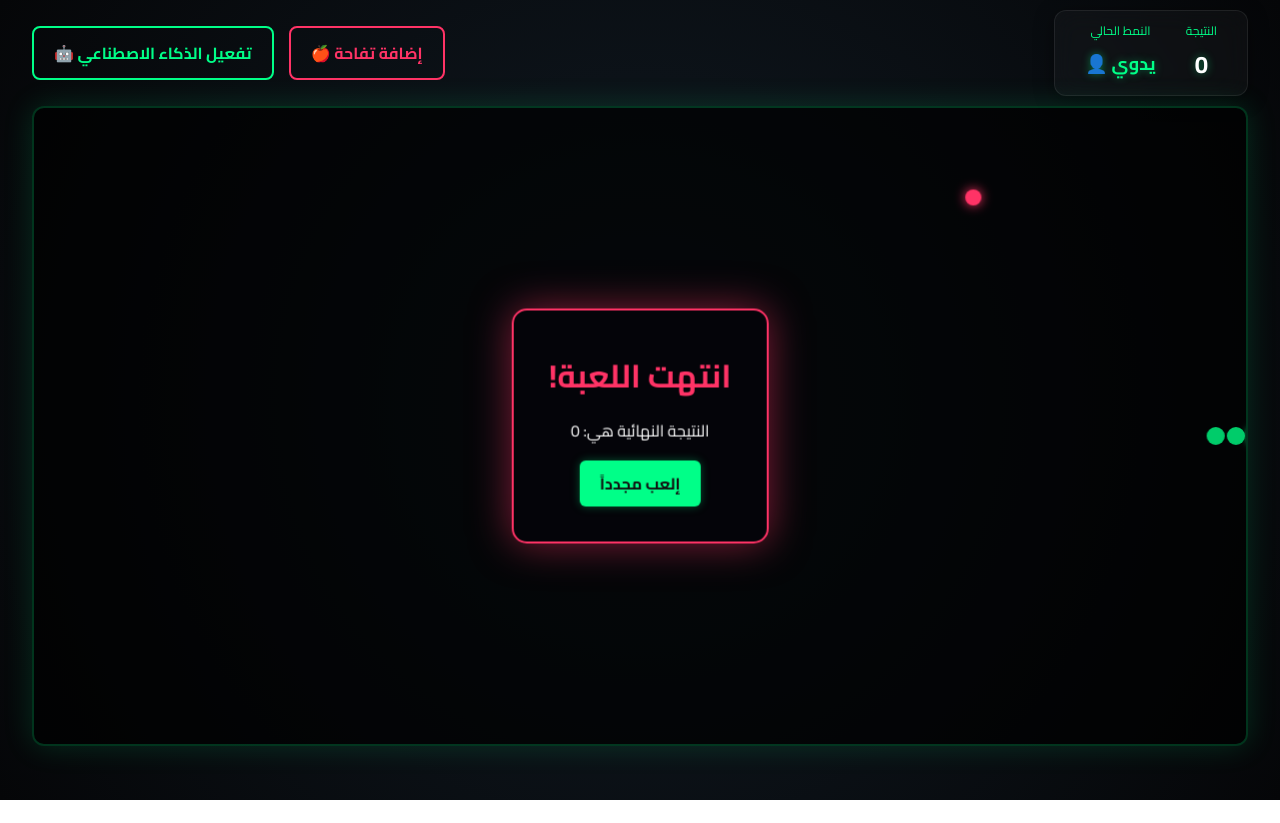
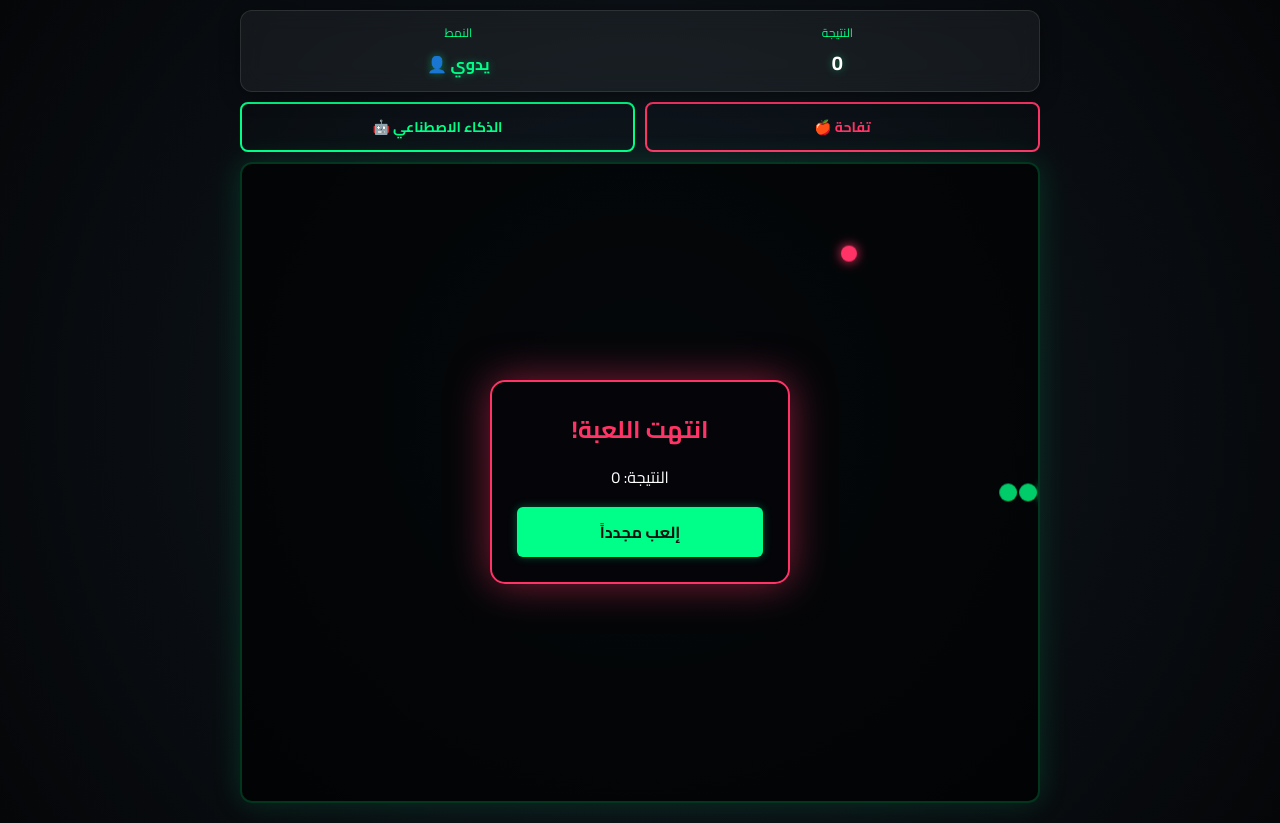
Before and after one commit to 0sohib0/doda, a plain HTML site: page index.html in a window 1280 px wide. Before the commit the page ends 800 px from the top, so only its background shows below. Drawn offline with Linux system fonts and the light colour scheme.

Commit message:
Update index.html

```diff
--- a/index.html
+++ b/index.html
@@ -2,15 +2,11 @@
 <html lang="ar" dir="rtl">
 <head>
     <meta charset="UTF-8">
-    <meta name="viewport" content="width=device-width, initial-scale=1.0">
-    <title>لعبة الدودة الذكية - مساحة عملاقة ومود تلقائي</title>
+    <meta name="viewport" content="width=device-width, initial-scale=1.0, maximum-scale=1.0, user-scalable=no">
+    <title>لعبة الدودة الذكية V2</title>
     <link href="https://fonts.googleapis.com/css2?family=Cairo:wght@400;700&display=swap" rel="stylesheet">
     <style>
-        * {
-            box-sizing: border-box;
-            margin: 0;
-            padding: 0;
-        }
+        * { box-sizing: border-box; margin: 0; padding: 0; }
 
         body {
             background: radial-gradient(circle at center, #111b24 0%, #050608 100%);
@@ -27,85 +23,68 @@
 
         .header-panel {
             display: flex;
-            justify-content: space-between;
+            flex-direction: column; /* تحسين العرض للهواتف */
             align-items: center;
-            width: 95vw;
-            max-width: 1400px;
+            width: 100%;
+            max-width: 800px;
             margin-bottom: 10px;
-            gap: 15px;
+            gap: 10px;
         }
 
         .glass-panel {
-            background: rgba(255, 255, 255, 0.03);
+            background: rgba(255, 255, 255, 0.05);
             backdrop-filter: blur(12px);
             -webkit-backdrop-filter: blur(12px);
-            border: 1px solid rgba(255, 255, 255, 0.08);
+            border: 1px solid rgba(255, 255, 255, 0.1);
             border-radius: 12px;
-            padding: 8px 30px;
+            padding: 10px 20px;
             display: flex;
-            gap: 30px;
+            width: 100%;
+            justify-content: space-around;
             box-shadow: 0 4px 20px rgba(0, 0, 0, 0.4);
         }
 
-        .stat-box {
-            text-align: center;
-        }
+        .stat-box { text-align: center; }
+        .stat-label { font-size: 12px; color: #00ff88; text-transform: uppercase; }
+        .stat-value { font-size: 20px; font-weight: bold; color: #fff; text-shadow: 0 0 8px rgba(0, 255, 136, 0.4); }
 
-        .stat-label {
-            font-size: 12px;
-            color: #00ff88;
-            text-transform: uppercase;
-        }
-
-        .stat-value {
-            font-size: 24px;
-            font-weight: bold;
-            color: #fff;
-            text-shadow: 0 0 8px rgba(0, 255, 136, 0.4);
-        }
-
-        /* حاوية الأزرار لتنظيمها */
         .buttons-container {
             display: flex;
-            gap: 15px;
+            gap: 10px;
+            width: 100%;
+            justify-content: center;
+            flex-wrap: wrap; /* السماح بالتفاف الأزرار في الهواتف */
         }
 
         .mode-button {
-            padding: 10px 20px;
+            flex: 1;
+            min-width: 140px;
+            padding: 10px;
             font-family: 'Cairo', sans-serif;
             font-weight: bold;
-            font-size: 16px;
+            font-size: 14px;
             border: 2px solid #00ff88;
             background: transparent;
             color: #00ff88;
             border-radius: 8px;
             cursor: pointer;
             transition: all 0.3s ease;
+            text-align: center;
         }
 
         .mode-button.active {
-            background: #00ff88;
-            color: #111;
-            box-shadow: 0 0 15px rgba(0, 255, 136, 0.6);
+            background: #00ff88; color: #111; box-shadow: 0 0 15px rgba(0, 255, 136, 0.6);
         }
 
-        /* تنسيق خاص لزر إضافة التفاح */
-        .apple-button {
-            border-color: #ff3366;
-            color: #ff3366;
-        }
-
-        .apple-button:hover {
-            background: #ff3366;
-            color: #fff;
-            box-shadow: 0 0 15px rgba(255, 51, 102, 0.6);
-        }
+        .apple-button { border-color: #ff3366; color: #ff3366; }
+        .apple-button:hover { background: #ff3366; color: #fff; box-shadow: 0 0 15px rgba(255, 51, 102, 0.6); }
 
         #canvasContainer {
             position: relative;
-            width: 95vw;
-            height: 80vh;
-            max-width: 1400px;
+            width: 100%;
+            flex-grow: 1;
+            max-width: 800px;
+            margin-bottom: 10px;
         }
 
         canvas {
@@ -120,11 +99,10 @@
 
         #gameOverScreen {
             position: absolute;
-            top: 50%;
-            left: 50%;
+            top: 50%; left: 50%;
             transform: translate(-50%, -50%);
             background: rgba(5, 5, 10, 0.95);
-            padding: 35px;
+            padding: 25px;
             border-radius: 15px;
             border: 2px solid #ff3366;
             text-align: center;
@@ -132,30 +110,17 @@
             backdrop-filter: blur(8px);
             box-shadow: 0 0 40px rgba(255, 51, 102, 0.5);
             z-index: 10;
+            width: 80%;
+            max-width: 300px;
         }
 
-        #gameOverScreen h2 {
-            color: #ff3366;
-            font-size: 32px;
-            margin-bottom: 10px;
-        }
-
+        #gameOverScreen h2 { color: #ff3366; font-size: 24px; margin-bottom: 10px; }
         .restart-btn {
-            margin-top: 15px;
-            padding: 8px 20px;
-            font-size: 16px;
-            font-family: 'Cairo', sans-serif;
-            font-weight: bold;
-            color: #111;
-            background: #00ff88;
-            border: none;
-            border-radius: 6px;
-            cursor: pointer;
-            box-shadow: 0 0 10px rgba(0, 255, 136, 0.3);
-        }
-
-        .restart-btn:hover {
-            background: #00cc6a;
+            margin-top: 15px; padding: 10px 20px; font-size: 16px;
+            font-family: 'Cairo', sans-serif; font-weight: bold;
+            color: #111; background: #00ff88; border: none;
+            border-radius: 6px; cursor: pointer; box-shadow: 0 0 10px rgba(0, 255, 136, 0.3);
+            width: 100%;
         }
     </style>
 </head>
@@ -168,24 +133,22 @@
                 <div class="stat-value" id="score">0</div>
             </div>
             <div class="stat-box">
-                <div class="stat-label">النمط الحالي</div>
-                <div class="stat-value" id="currentMode" style="color: #00ff88; font-size: 18px; margin-top: 5px;">يدوي 👤</div>
+                <div class="stat-label">النمط</div>
+                <div class="stat-value" id="currentMode" style="color: #00ff88; font-size: 16px; margin-top: 5px;">يدوي 👤</div>
             </div>
         </div>
 
         <div class="buttons-container">
-            <button class="mode-button apple-button" onclick="addAppleBtnClick()">إضافة تفاحة 🍎</button>
-
-            <button class="mode-button" id="aiBtn" onclick="toggleAIMode()">تفعيل الذكاء الاصطناعي 🤖</button>
+            <button class="mode-button apple-button" onclick="addAppleBtnClick()">تفاحة 🍎</button>
+            <button class="mode-button" id="aiBtn" onclick="toggleAIMode()">الذكاء الاصطناعي 🤖</button>
         </div>
     </div>
 
     <div id="canvasContainer">
         <canvas id="gameCanvas"></canvas>
-
         <div id="gameOverScreen">
             <h2>انتهت اللعبة!</h2>
-            <p>النتيجة النهائية هي: <span id="finalScore">0</span></p>
+            <p>النتيجة: <span id="finalScore">0</span></p>
             <button class="restart-btn" onclick="resetGame()">إلعب مجدداً</button>
         </div>
     </div>
@@ -199,10 +162,7 @@
         let score = 0;
         let dx = gridSize;
         let dy = 0;
-
-        // تحويل الطعام إلى مصفوفة ليدعم وجود أكثر من تفاحة
         let foods = [];
-
         let changingDirection = false;
         let gameLoopTimeout;
         let isAIMode = false;
@@ -215,7 +175,6 @@
 
         function initGame() {
             resizeCanvas();
-
             const startX = Math.floor((canvas.width / 2) / gridSize) * gridSize;
             const startY = Math.floor((canvas.height / 2) / gridSize) * gridSize;
 
@@ -224,18 +183,11 @@
                 { x: startX - gridSize, y: startY },
                 { x: startX - gridSize * 2, y: startY }
             ];
-            score = 0;
-            dx = gridSize;
-            dy = 0;
-            foods = []; // تصفير قائمة الطعام
+            score = 0; dx = gridSize; dy = 0; foods = [];
 
             document.getElementById('score').innerText = score;
             document.getElementById('gameOverScreen').style.display = 'none';
-
-            // إضافة أول تفاحة عند بدء اللعبة
-            addRandomFood();
-
-            main();
+            addRandomFood(); main();
         }
 
         document.addEventListener("keydown", changeDirection);
@@ -246,25 +198,15 @@
             const modeText = document.getElementById("currentMode");
 
             if (isAIMode) {
-                btn.innerText = "تعطيل الذكاء الاصطناعي 👤";
-                btn.classList.add("active");
-                modeText.innerText = "تلقائي 🤖";
-                modeText.style.color = "#ffaa00";
+                btn.innerText = "إيقاف البوت 👤"; btn.classList.add("active");
+                modeText.innerText = "تلقائي 🤖"; modeText.style.color = "#ffaa00";
             } else {
-                btn.innerText = "تفعيل الذكاء الاصطناعي 🤖";
-                btn.classList.remove("active");
-                modeText.innerText = "يدوي 👤";
-                modeText.style.color = "#00ff88";
+                btn.innerText = "تشغيل البوت 🤖"; btn.classList.remove("active");
+                modeText.innerText = "يدوي 👤"; modeText.style.color = "#00ff88";
             }
         }
 
-        // دالة زر إضافة التفاح
-        function addAppleBtnClick() {
-            // إضافة 3 تفاحات في كل ضغطة لزيادة المتعة (يمكنك تعديلها لـ 1 إذا أردت)
-            addRandomFood();
-            addRandomFood();
-            addRandomFood();
-        }
+        function addAppleBtnClick() { addRandomFood(); addRandomFood(); }
 
         function main() {
             if (hasGameEnded()) {
@@ -272,89 +214,93 @@
                 document.getElementById('gameOverScreen').style.display = 'block';
                 return;
             }
-
             changingDirection = false;
-
-            if (isAIMode) {
-                runAI();
-            }
+            if (isAIMode) runAI();
 
             gameLoopTimeout = setTimeout(function onTick() {
-                clearCanvas();
-                drawFoods();
-                advanceSnake();
-                drawSnake();
-                main();
+                clearCanvas(); drawFoods(); advanceSnake(); drawSnake(); main();
             }, 70);
         }
 
-        function clearCanvas() {
-            ctx.clearRect(0, 0, canvas.width, canvas.height);
+        function clearCanvas() { ctx.clearRect(0, 0, canvas.width, canvas.height); }
+
+        // دالة مساعدة للذكاء الاصطناعي لفحص ما إذا كان المربع آمناً
+        function isSafe(x, y) {
+            if (x < 0 || x >= canvas.width || y < 0 || y >= canvas.height) return false;
+            for (let i = 0; i < snake.length - 1; i++) { // نستثني الذيل لأنه سيتحرك
+                if (snake[i].x === x && snake[i].y === y) return false;
+            }
+            return true;
         }
 
+        // دالة تحسب عدد المسارات الحرة المتاحة (الرؤية المستقبلية)
+        function countFreeSpaces(x, y) {
+            let free = 0;
+            if (isSafe(x + gridSize, y)) free++;
+            if (isSafe(x - gridSize, y)) free++;
+            if (isSafe(x, y + gridSize)) free++;
+            if (isSafe(x, y - gridSize)) free++;
+            return free;
+        }
+
+        // خوارزمية الذكاء الاصطناعي المطورة (V2)
         function runAI() {
             const head = snake[0];
-
-            // إذا لم يكن هناك طعام، الدودة ستكمل طريقها فقط
             if (foods.length === 0) return;
 
-            // 1. العثور على أقرب تفاحة
             let targetFood = foods[0];
             let minDistanceToFood = Infinity;
 
             for (let i = 0; i < foods.length; i++) {
                 const dist = Math.abs(head.x - foods[i].x) + Math.abs(head.y - foods[i].y);
                 if (dist < minDistanceToFood) {
-                    minDistanceToFood = dist;
-                    targetFood = foods[i];
+                    minDistanceToFood = dist; targetFood = foods[i];
                 }
             }
 
             const directions = [
-                { x: gridSize, y: 0 },
-                { x: -gridSize, y: 0 },
-                { x: 0, y: gridSize },
-                { x: 0, y: -gridSize }
+                { x: gridSize, y: 0 }, { x: -gridSize, y: 0 },
+                { x: 0, y: gridSize }, { x: 0, y: -gridSize }
             ];
 
             let bestDir = null;
-            let minDistance = Infinity;
+            let bestScore = -Infinity; // نظام تنقيط لاختيار أفضل حركة
 
             for (const dir of directions) {
-                if (dir.x === -dx && dir.y === -dy) continue;
+                if (dir.x === -dx && dir.y === -dy) continue; // لا تعود للخلف
 
                 const nextX = head.x + dir.x;
                 const nextY = head.y + dir.y;
 
-                if (nextX < 0 || nextX >= canvas.width || nextY < 0 || nextY >= canvas.height) continue;
+                if (!isSafe(nextX, nextY)) continue;
 
-                let collisionWithBody = false;
-                for (let i = 0; i < snake.length; i++) {
-                    if (snake[i].x === nextX && snake[i].y === nextY) {
-                        collisionWithBody = true;
-                        break;
-                    }
+                const distance = Math.abs(nextX - targetFood.x) + Math.abs(nextY - targetFood.y);
+                const freeSpaces = countFreeSpaces(nextX, nextY); // التفكير للمستقبل
+
+                // التنقيط: نفضل المسافة الأقصر، ولكننا نعطي أولوية قصوى للمساحات المفتوحة لتجنب الحصار
+                let moveScore = -distance; // المسافة الأقل أفضل
+
+                if (freeSpaces === 0) {
+                    moveScore -= 10000; // مسار مسدود! تجنبه بأي ثمن
+                } else if (freeSpaces === 1) {
+                    moveScore -= 1000;  // مسار خطير (قد يكون نفقاً)
+                } else {
+                    moveScore += freeSpaces * 10; // مكافأة للمسارات المفتوحة
                 }
-                if (collisionWithBody) continue;
 
-                // حساب المسافة إلى أقرب تفاحة (targetFood)
-                const distance = Math.abs(nextX - targetFood.x) + Math.abs(nextY - targetFood.y);
-
-                if (distance < minDistance) {
-                    minDistance = distance;
+                if (moveScore > bestScore) {
+                    bestScore = moveScore;
                     bestDir = dir;
                 }
             }
 
+            // إذا وجد مساراً أفضل، قم بتغيير الاتجاه
             if (bestDir) {
-                dx = bestDir.x;
-                dy = bestDir.y;
+                dx = bestDir.x; dy = bestDir.y;
             }
         }
 
-        function drawSnake() {
-            snake.forEach(drawSnakePart);
-        }
+        function drawSnake() { snake.forEach(drawSnakePart); }
 
         function drawSnakePart(snakePart, index) {
             const isHead = index === 0;
@@ -362,41 +308,25 @@
             const centerY = snakePart.y + gridSize / 2;
             const radius = gridSize / 2 - 1;
 
-            ctx.beginPath();
-            ctx.arc(centerX, centerY, radius, 0, 2 * Math.PI);
+            ctx.beginPath(); ctx.arc(centerX, centerY, radius, 0, 2 * Math.PI);
+            if (isHead) {
+                ctx.fillStyle = "#00ff88"; ctx.shadowColor = "#00ff88"; ctx.shadowBlur = 8;
+            } else {
+                ctx.fillStyle = "#00cc6a"; ctx.shadowBlur = 0;
+            }
+            ctx.fill(); ctx.closePath();
 
-            if (isHead) {
-                ctx.fillStyle = "#00ff88";
-                ctx.shadowColor = "#00ff88";
-                ctx.shadowBlur = 8;
-            } else {
-                ctx.fillStyle = "#00cc6a";
-                ctx.shadowBlur = 0;
-            }
-
-            ctx.fill();
-            ctx.closePath();
-
-            if (isHead) {
-                drawEyes(centerX, centerY);
-            }
+            if (isHead) drawEyes(centerX, centerY);
         }
 
         function drawEyes(x, y) {
             ctx.fillStyle = "white";
             let eye1X, eye1Y, eye2X, eye2Y;
-            const eyeOffset = 4;
-
-            if (dx > 0) {
-                eye1X = x + eyeOffset; eye1Y = y - eyeOffset; eye2X = x + eyeOffset; eye2Y = y + eyeOffset;
-            } else if (dx < 0) {
-                eye1X = x - eyeOffset; eye1Y = y - eyeOffset; eye2X = x - eyeOffset; eye2Y = y + eyeOffset;
-            } else if (dy > 0) {
-                eye1X = x - eyeOffset; eye1Y = y + eyeOffset; eye2X = x + eyeOffset; eye2Y = y + eyeOffset;
-            } else {
-                eye1X = x - eyeOffset; eye1Y = y - eyeOffset; eye2X = x + eyeOffset; eye2Y = y - eyeOffset;
-            }
-
+            const offset = 4;
+            if (dx > 0) { eye1X = x + offset; eye1Y = y - offset; eye2X = x + offset; eye2Y = y + offset; }
+            else if (dx < 0) { eye1X = x - offset; eye1Y = y - offset; eye2X = x - offset; eye2Y = y + offset; }
+            else if (dy > 0) { eye1X = x - offset; eye1Y = y + offset; eye2X = x + offset; eye2Y = y + offset; }
+            else { eye1X = x - offset; eye1Y = y - offset; eye2X = x + offset; eye2Y = y - offset; }
             ctx.beginPath(); ctx.arc(eye1X, eye1Y, 3, 0, 2 * Math.PI); ctx.fill();
             ctx.beginPath(); ctx.arc(eye2X, eye2Y, 3, 0, 2 * Math.PI); ctx.fill();
         }
@@ -405,116 +335,49 @@
             const head = { x: snake[0].x + dx, y: snake[0].y + dy };
             snake.unshift(head);
 
-            // التحقق مما إذا كان رأس الدودة قد اصطدم بأي تفاحة في المصفوفة
-            let eatenFoodIndex = -1;
-            for (let i = 0; i < foods.length; i++) {
-                if (snake[0].x === foods[i].x && snake[0].y === foods[i].y) {
-                    eatenFoodIndex = i;
-                    break;
-                }
-            }
-
-            if (eatenFoodIndex !== -1) {
-                // زيادة النتيجة
-                score += 10;
-                document.getElementById('score').innerText = score;
-
-                // إزالة التفاحة التي تم أكلها من المصفوفة
-                foods.splice(eatenFoodIndex, 1);
-
-                // إضافة تفاحة جديدة كبديل للمحافظة على استمرارية اللعبة
-                addRandomFood();
+            let eatenIndex = foods.findIndex(f => snake[0].x === f.x && snake[0].y === f.y);
+            if (eatenIndex !== -1) {
+                score += 10; document.getElementById('score').innerText = score;
+                foods.splice(eatenIndex, 1); addRandomFood();
             } else {
-                snake.pop(); // حذف الذيل إذا لم يتم الأكل
+                snake.pop();
             }
         }
 
-        // رسم كل التفاحات الموجودة في المصفوفة
         function drawFoods() {
             foods.forEach(food => {
-                const centerX = food.x + gridSize / 2;
-                const centerY = food.y + gridSize / 2;
-                const radius = gridSize / 2 - 2;
-
-                ctx.shadowColor = "#ff3366";
-                ctx.shadowBlur = 12;
-
-                ctx.beginPath();
-                ctx.arc(centerX, centerY, radius, 0, 2 * Math.PI);
-                ctx.fillStyle = "#ff3366";
-                ctx.fill();
-                ctx.closePath();
-
-                ctx.shadowBlur = 0; // إيقاف التوهج لبقية الأشكال
+                const cx = food.x + gridSize / 2, cy = food.y + gridSize / 2, r = gridSize / 2 - 2;
+                ctx.shadowColor = "#ff3366"; ctx.shadowBlur = 12;
+                ctx.beginPath(); ctx.arc(cx, cy, r, 0, 2 * Math.PI);
+                ctx.fillStyle = "#ff3366"; ctx.fill(); ctx.closePath();
+                ctx.shadowBlur = 0;
             });
         }
 
-        // دالة توليد تفاحة عشوائية جديدة وإضافتها للمصفوفة
         function addRandomFood() {
             const maxX = (canvas.width - gridSize) / gridSize;
             const maxY = (canvas.height - gridSize) / gridSize;
+            let nx, ny, valid = false, attempts = 0;
 
-            let newFoodX, newFoodY;
-            let isValidPosition = false;
-            let attempts = 0;
-
-            // محاولة إيجاد مكان فارغ لا يتقاطع مع الدودة أو التفاح الآخر
-            while (!isValidPosition && attempts < 100) {
-                newFoodX = Math.floor(Math.random() * maxX) * gridSize;
-                newFoodY = Math.floor(Math.random() * maxY) * gridSize;
-                isValidPosition = true;
-
-                // التحقق من التقاطع مع الدودة
-                for (let part of snake) {
-                    if (part.x === newFoodX && part.y === newFoodY) {
-                        isValidPosition = false; break;
-                    }
-                }
-
-                // التحقق من التقاطع مع تفاح موجود بالفعل
-                if (isValidPosition) {
-                    for (let food of foods) {
-                        if (food.x === newFoodX && food.y === newFoodY) {
-                            isValidPosition = false; break;
-                        }
-                    }
-                }
+            while (!valid && attempts < 100) {
+                nx = Math.floor(Math.random() * maxX) * gridSize;
+                ny = Math.floor(Math.random() * maxY) * gridSize;
+                valid = !snake.some(p => p.x === nx && p.y === ny) && !foods.some(f => f.x === nx && f.y === ny);
                 attempts++;
             }
-
-            if (isValidPosition) {
-                foods.push({ x: newFoodX, y: newFoodY });
-            }
+            if (valid) foods.push({ x: nx, y: ny });
         }
 
         function changeDirection(event) {
             if (isAIMode) return;
-
-            const LEFT_KEY = 37;
-            const RIGHT_KEY = 39;
-            const UP_KEY = 38;
-            const DOWN_KEY = 40;
-
+            const key = event.keyCode;
+            const goingUp = dy === -gridSize, goingDown = dy === gridSize, goingRight = dx === gridSize, goingLeft = dx === -gridSize;
             if (changingDirection) return;
 
-            const keyPressed = event.keyCode;
-            const goingUp = dy === -gridSize;
-            const goingDown = dy === gridSize;
-            const goingRight = dx === gridSize;
-            const goingLeft = dx === -gridSize;
-
-            if (keyPressed === LEFT_KEY && !goingRight) {
-                dx = -gridSize; dy = 0; changingDirection = true;
-            }
-            if (keyPressed === UP_KEY && !goingDown) {
-                dx = 0; dy = -gridSize; changingDirection = true;
-            }
-            if (keyPressed === RIGHT_KEY && !goingLeft) {
-                dx = gridSize; dy = 0; changingDirection = true;
-            }
-            if (keyPressed === DOWN_KEY && !goingUp) {
-                dx = 0; dy = gridSize; changingDirection = true;
-            }
+            if (key === 37 && !goingRight) { dx = -gridSize; dy = 0; changingDirection = true; }
+            if (key === 38 && !goingDown) { dx = 0; dy = -gridSize; changingDirection = true; }
+            if (key === 39 && !goingLeft) { dx = gridSize; dy = 0; changingDirection = true; }
+            if (key === 40 && !goingUp) { dx = 0; dy = gridSize; changingDirection = true; }
         }
 
         function hasGameEnded() {
@@ -524,16 +387,9 @@
             return snake[0].x < 0 || snake[0].x >= canvas.width || snake[0].y < 0 || snake[0].y >= canvas.height;
         }
 
-        function resetGame() {
-            clearTimeout(gameLoopTimeout);
-            initGame();
-        }
+        function resetGame() { clearTimeout(gameLoopTimeout); initGame(); }
 
-        window.addEventListener('resize', () => {
-            clearTimeout(gameLoopTimeout);
-            initGame();
-        });
-
+        window.addEventListener('resize', () => { clearTimeout(gameLoopTimeout); initGame(); });
         initGame();
     </script>
 </body>
```
